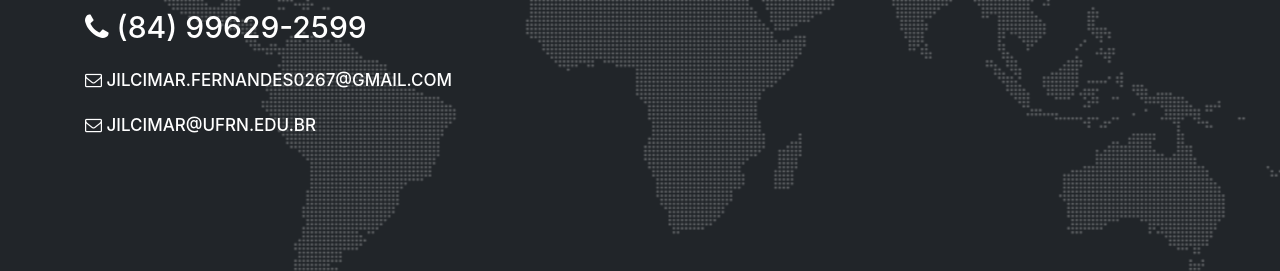
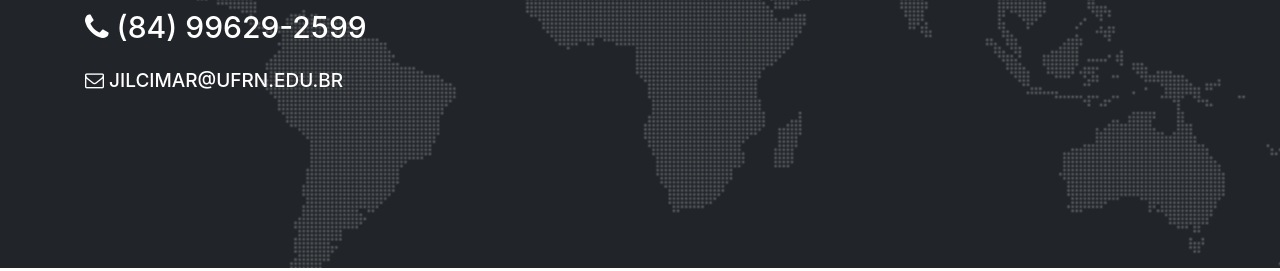
Before and after one commit to jilcimar/jilcimar.github.io, a website with bundled scripts: page index.html in a window 1280 px wide. Shown: the part 4343-4614 px from the top of the page. Built offline with nearby package versions, Linux system fonts and the light colour scheme; a web font is replaced by a local one.

Commit message:
Correções

```diff
--- a/index.html
+++ b/index.html
@@ -269,13 +269,7 @@
                     </h2>
                   </div>
                   <div class="form-group">
-                    <h2 class="section-heading text-uppercase" style="font-size: 17px;">
-                      <i class="fa fa-envelope-o fa-inverse"></i>
-                      jilcimar.fernandes0267@gmail.com
-                    </h2>
-                  </div>
-                  <div class="form-group">
-                    <h2 class="section-heading text-uppercase" style="font-size: 17px;">
+                    <h2 class="section-heading text-uppercase" style="font-size: 19px;">
                       <i class="fa fa-envelope-o fa-inverse"></i>
                       jilcimar@ufrn.edu.br
                     </h2>
```
